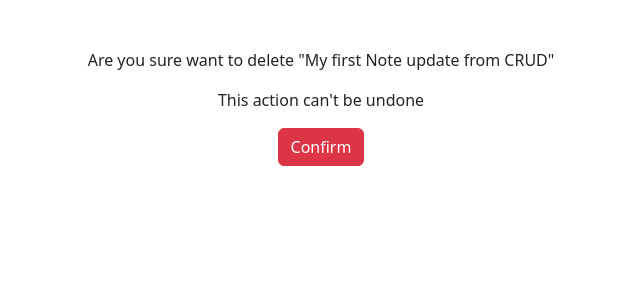
After one commit to gangya/django-essentialtraining-linkedin-project, a Django app: page /smart/notedetail/2/delete/ in a window 1280 px wide. The commit adds this page. Shown: the top 300 px of the page, without its empty margins (319-959 px from the left). Run offline with Django 5.2, Linux system fonts and the light colour scheme; a user stored in the database is signed in; data comes from the database, SQL or seed files in the repository; both versions use the stored data as it was after the commit.

Commit message:
adding the delete CRUD operation

```diff
--- a/notes/templates/notes/create_note.html
+++ b/notes/templates/notes/create_note.html
@@ -1,6 +1,7 @@
 {% extends "base.html" %}
 {% block content %}
-<form action="{% url 'CreateNoteView' %}" method="post"> {% csrf_token %}
+<!--action="{% url 'CreateNoteView' %}" -->
+<form method="post"> {% csrf_token %}
     {{form}}
     <button type="submit" class="btn btn-primary my-5">Submit</button>
     <a href="{% url 'DisplayNotesView' %}" class="btn btn-secondary">Cancel</a>
--- /dev/null
+++ b/notes/templates/notes/delete_note.html
@@ -0,0 +1,8 @@
+{% extends 'base.html' %}
+{% block content%}
+<form action="post">{% csrf_token %}
+    <p>Are you sure want to delete "{{ note.title }}" </p>
+    <p>This action can't be undone</p>
+    <button type="submit" class="btn btn-danger">Confirm</button>
+</form>
+{% endblock %}
--- a/notes/templates/notes/display_note_details.html
+++ b/notes/templates/notes/display_note_details.html
@@ -6,6 +6,7 @@
     <div class="">
         <a href="{% url 'UpdateNoteView' pk=note.id %}" class="btn btn-primary">Edit</a>
         <a href="{% url 'DisplayNotesView' %}" class="link-info link-offset-2 link-underline-opacity-25 link-underline-opacity-100-hover"">View all notes..</a>
+        <a href="{% url 'DeleteNoteView' pk=note.id %}" class="btn btn-danger">Delete</a>
     </div>
 </div>
 {% endblock %}
--- a/notes/templates/notes/update_note.html
+++ b/notes/templates/notes/update_note.html
@@ -1,6 +1,7 @@
 {% extends "base.html" %}
 {% block content %}
-<form action="{% url 'UpdateNoteView' pk=note.id %}" method="post">{% csrf_token %}
+<!-- action="{% url 'UpdateNoteView' pk=note.id %}" -->
+<form  method="post">{% csrf_token %}
     {{form}}
     <button type="submit" class="btn btn-primary my-5">Submit</button>
     <a href="{% url 'DisplayNotesView' %}" class="btn btn-secondary">Cancel</a>
@@ -10,6 +11,4 @@
     {{form.errors.title.as_text}}
 </div>
 {% endif %}
-
-
 {% endblock %}
--- a/notes/urls.py
+++ b/notes/urls.py
@@ -5,6 +5,7 @@ urlpatterns = [
     path("notes/", views.DisplayNotes.as_view(), name="DisplayNotesView"),
     path("notedetail/<int:pk>", views.DisplayNotesDetails.as_view(), name="DisplayNotesDetailsView"),
     path("notedetail/<int:pk>/edit/", views.UpdateNote.as_view(), name="UpdateNoteView"),
+    path("notedetail/<int:pk>/delete/", views.DeleteNote.as_view() , name="DeleteNoteView"),
     path("notespopular/", views.DisplayPopularNotes.as_view(), name="DisplayPopularNotesView" ),
     path("createnote/", views.CreateNote.as_view(), name="CreateNoteView"),
 ]
--- a/notes/views.py
+++ b/notes/views.py
@@ -3,11 +3,20 @@ from . import models
 from django.contrib.auth.decorators import login_required
 from django.http import Http404
 from django.views.generic import ListView, DetailView, CreateView, UpdateView
+from django.views.generic.edit import DeleteView
 from django.contrib.auth.mixins import LoginRequiredMixin
 
 from .models import Notes
 from .forms import NotesForm
 # Create your views here.
+
+class DeleteNote(LoginRequiredMixin, DeleteView):
+   model = Notes
+   context_object_name = "note"
+   template_name = "notes/delete_note.html"
+   success_url = "/smart/notes/"
+   login_url = "/admin/"
+
 
 class CreateNote(LoginRequiredMixin, CreateView):
    model = Notes
```
Also changed, not shown: db.sqlite3.
